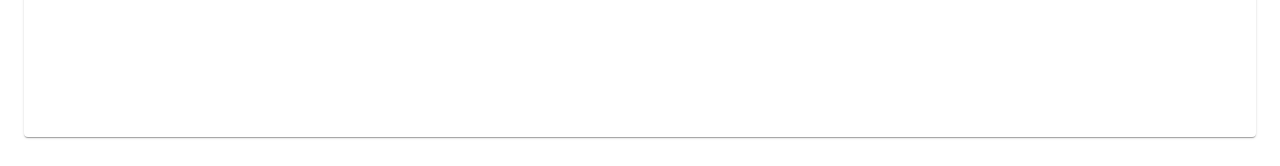
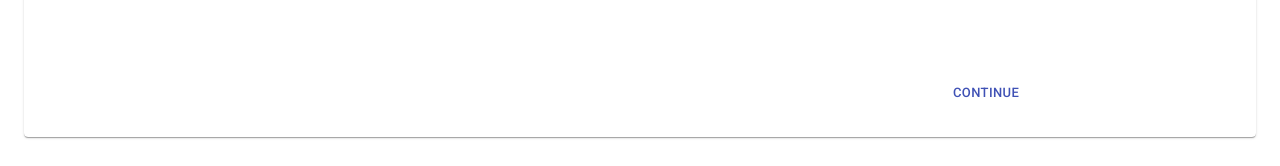
Before and after one commit to thededlier/grand-nutrition, a React (Create React App) app in the folder grand-ui/: page /know-your-taste in a window 1280 px wide. Shown: the part 851-1017 px from the top of the page. Built offline with nearby package versions, Linux system fonts and the light colour scheme.

Commit message:
handling like dislike bug

```diff
--- a/grand-ui/src/components/App.js
+++ b/grand-ui/src/components/App.js
@@ -9,7 +9,7 @@ import MenuAppBarContainer from "../containers/MenuAppBar.container";
 import ExplicitQuestions from "./ExplicitQuestions/ExplicitQuestions.component";
 import Questionnaire from "./Questionnair/Questionnair.component";
 import ProfilingComponent from "./Profiling/Profiling.component";
-import KnowYourTaste from "./KnowYourTaste/KnowYourTaste.component";
+import KnowTaste from "./KnowTaste/KnowTaste.component";
 
 
 function App() {
@@ -25,7 +25,7 @@ function App() {
                   <Route path="/questions1" component={Questionnaire} />
                   <Route path="/questions" component={ExplicitQuestions} />
                   <Route path="/profiling" component={ProfilingComponent} />
-                  <Route path="/know-your-taste" component={KnowYourTaste} />
+                  <Route path="/know-your-taste" component={KnowTaste} />
               </div>
           </Router>
       </React.Fragment>
--- a/grand-ui/src/components/FoodRecommendationList/FoodRecommendationList.component.js
+++ b/grand-ui/src/components/FoodRecommendationList/FoodRecommendationList.component.js
@@ -23,6 +23,7 @@ class FoodRecommendationList extends React.Component {
 
     componentDidUpdate(prevProps) {
         if(this.props.appUserId !== prevProps.appUserId) {
+            this.setState({recommendationList: []});
             console.log('updated', prevProps, this.props);
             axios.get(`http://localhost:8000/user_recommendation/${this.props.appUserId}`)
                 .then(res => {
--- a/grand-ui/src/components/KnowYourTaste/KnowYourTaste.component.js
+++ b/grand-ui/src/components/KnowTaste/KnowTaste.component.js
@@ -1,7 +1,7 @@
 import React from "react";
 import Container from "@material-ui/core/Container";
 import Grid from "@material-ui/core/Grid";
-import {makeStyles} from "@material-ui/core";
+import {CardActions, makeStyles} from "@material-ui/core";
 import Paper from "@material-ui/core/Paper";
 import GridList from "@material-ui/core/GridList";
 import GridListTile from "@material-ui/core/GridListTile";
@@ -9,6 +9,9 @@ import GridListTileBar from "@material-ui/core/GridListTileBar";
 import IconButton from "@material-ui/core/IconButton";
 import StarBorderIcon from '@material-ui/icons/StarBorder';
 import tileDataSet from "../../tileData";
+import Card from "@material-ui/core/Card";
+import Button from "@material-ui/core/Button";
+import {Link} from "react-router-dom";
 
 const tileData = tileDataSet;
 const useStyles = makeStyles(theme => ({
@@ -48,7 +51,7 @@ const useStyles = makeStyles(theme => ({
 
 
 
-export default function KnowYourTaste() {
+export default function KnowTaste() {
     const classes = useStyles();
 
     return(
@@ -60,6 +63,7 @@ export default function KnowYourTaste() {
             </Grid>
             <Grid container spacing={8}>
                 <Grid item xs={12}>
+                    <Card>
                     <Paper className={classes.paper} style={{height: 800}}>
                             <div className={classes.root}>
                                 <GridList cellHeight={200} spacing={1} className={classes.gridList}>
@@ -70,7 +74,7 @@ export default function KnowYourTaste() {
                                                 title={tile.title}
                                                 titlePosition="top"
                                                 actionIcon={
-                                                    <IconButton aria-label={`star ${tile.title}`} className={classes.icon}>
+                                                    <IconButton aria-label={`star ${tile.title}`} className={classes.icon} color={'secondary'}>
                                                         <StarBorderIcon />
                                                     </IconButton>
                                                 }
@@ -81,7 +85,15 @@ export default function KnowYourTaste() {
                                     ))}
                                 </GridList>
                             </div>
+                            <CardActions>
+                                <Link to='dashboard'>
+                                <Button size="small" color="primary" style={{marginLeft: 900}}>
+                                    Continue
+                                </Button>
+                                </Link>
+                            </CardActions>
                     </Paper>
+                    </Card>
                 </Grid>
             </Grid>
         </Container>
```
